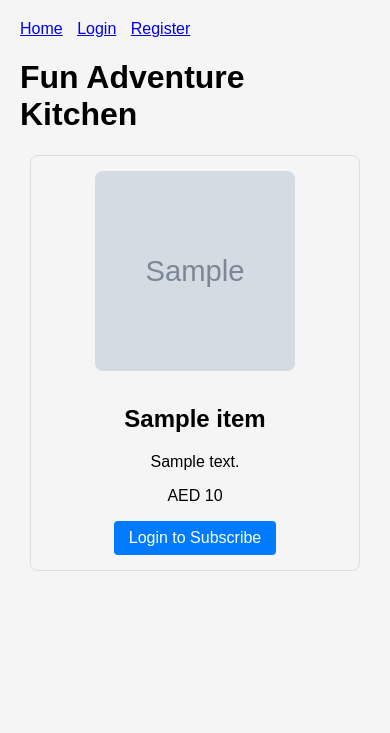
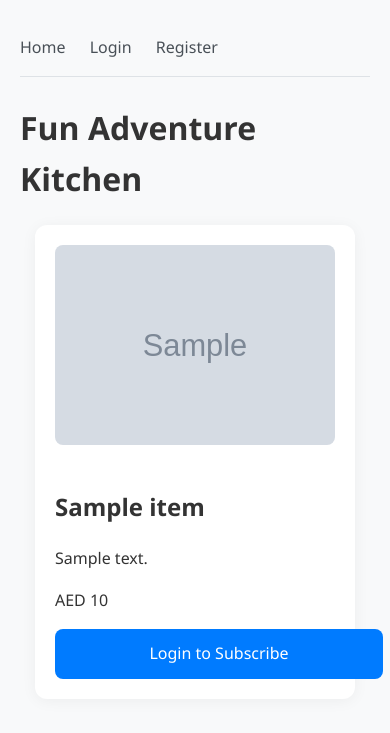
Before and after one commit to adeelrehman77/django_kitchen, a Django app: template main/templates/main/home.html in a window 390 px wide. Shown: the top 733 px of the page. Run offline with Django 5.2, Linux system fonts and the light colour scheme; the template is opened without the code that fills it: most values are stand-ins (such as "Sample title", 1, 10 or a date in 2020); grey boxes marked "Sample" are stand-in pictures.

Commit message:
Assistant checkpoint: Updated CSS with modern design and responsive layout
Assistant generated file changes:
- main/static/css/style.css: Update main CSS styles with modern design

---

User prompt:

update the webview

```diff
--- a/main/static/css/style.css
+++ b/main/static/css/style.css
@@ -1,127 +1,120 @@
 
+/* Base styles */
 body {
-    font-family: Arial, sans-serif;
+    font-family: 'Segoe UI', Tahoma, Geneva, Verdana, sans-serif;
     margin: 0;
     padding: 20px;
-    background-color: #f5f5f5;
+    background-color: #f8f9fa;
+    color: #333;
+    line-height: 1.6;
 }
 
+/* Dashboard Layout */
 .dashboard {
     max-width: 1200px;
     margin: 0 auto;
+    padding: 20px;
 }
 
 .dashboard-header {
     margin-bottom: 30px;
-    padding: 20px;
+    padding: 25px;
     background: white;
-    border-radius: 8px;
-    box-shadow: 0 2px 4px rgba(0,0,0,0.1);
+    border-radius: 12px;
+    box-shadow: 0 2px 15px rgba(0,0,0,0.05);
 }
 
 .dashboard-grid {
     display: grid;
-    grid-template-columns: 300px 1fr;
-    gap: 20px;
+    grid-template-columns: repeat(auto-fit, minmax(300px, 1fr));
+    gap: 25px;
 }
 
+/* Cards */
 .dashboard-card {
     background: white;
-    padding: 20px;
-    border-radius: 8px;
-    box-shadow: 0 2px 4px rgba(0,0,0,0.1);
+    padding: 25px;
+    border-radius: 12px;
+    box-shadow: 0 2px 15px rgba(0,0,0,0.05);
+    transition: transform 0.2s;
 }
 
-.notification-item {
-    padding: 10px;
-    border-bottom: 1px solid #eee;
+.dashboard-card:hover {
+    transform: translateY(-2px);
 }
 
-.notification-item.unread {
-    background: #f0f7ff;
+/* Items */
+.item-card {
+    background: white;
+    border: none;
+    padding: 20px;
+    margin: 15px;
+    border-radius: 12px;
+    box-shadow: 0 2px 15px rgba(0,0,0,0.05);
+    transition: transform 0.2s;
 }
 
-.subscription-item {
-    padding: 15px;
-    margin-bottom: 20px;
-    border: 1px solid #eee;
-    border-radius: 6px;
+.item-card:hover {
+    transform: translateY(-2px);
 }
 
-.subscription-details {
-    margin: 10px 0;
+.item-image {
+    width: 100%;
+    height: 200px;
+    object-fit: cover;
+    border-radius: 8px;
+    margin-bottom: 15px;
 }
 
-.status-grid {
-    display: grid;
-    grid-template-columns: repeat(auto-fill, minmax(100px, 1fr));
-    gap: 10px;
-    margin-top: 10px;
-}
-
-.status-item {
-    padding: 8px;
-    border-radius: 4px;
-    text-align: center;
-}
-
-.status-pending {
-    background: #fff3cd;
-}
-
-.status-delivered {
-    background: #d4edda;
-}
-
-.status-cancelled {
-    background: #f8d7da;
-}
-
+/* Buttons */
 .btn {
     display: inline-block;
-    padding: 10px 20px;
+    padding: 12px 24px;
     background: #007bff;
     color: white;
     text-decoration: none;
-    border-radius: 4px;
-    transition: background 0.3s;
+    border-radius: 8px;
+    border: none;
+    cursor: pointer;
+    transition: background 0.3s, transform 0.2s;
+    font-weight: 500;
 }
 
 .btn:hover {
     background: #0056b3;
+    transform: translateY(-1px);
 }
 
-.subscription-report {
-    padding: 20px;
+.btn-export {
+    background-color: #28a745;
 }
 
-.filter-form {
-    margin-bottom: 20px;
-    display: flex;
-    gap: 10px;
+.btn-export:hover {
+    background-color: #218838;
 }
 
-.filter-form select {
-    padding: 8px;
-    border-radius: 4px;
-    border: 1px solid #ddd;
-}
-
+/* Tables */
 .report-table {
     width: 100%;
-    border-collapse: collapse;
-    margin-top: 20px;
+    border-collapse: separate;
+    border-spacing: 0;
+    margin-top: 25px;
 }
 
 .report-table th,
 .report-table td {
-    padding: 12px;
-    border: 1px solid #ddd;
+    padding: 15px;
+    border: 1px solid #e9ecef;
     text-align: left;
 }
 
 .report-table th {
-    background-color: #f5f5f5;
+    background-color: #f8f9fa;
+    font-weight: 600;
+}
+
+.report-table tr:hover {
+    background-color: #f8f9fa;
 }
 
 .report-table tr.expired {
@@ -149,88 +161,37 @@ body {
     color: #155724;
 }
 
-.delivery-stats small {
-    display: block;
-    margin-top: 5px;
-    color: #666;
-}
-
-.delivery-stats .stat {
-    min-width: 24px;
-    text-align: center;
-    background: #e9ecef;
-    padding: 3px 8px;
-    border-radius: 12px;
-}
-
-.btn-export {
-    background-color: #28a745;
-    color: white;
-    text-decoration: none;
-    padding: 8px 16px;
-    border-radius: 4px;
-    display: inline-block;
-}
-
-.btn-export:hover {
-    background-color: #218838;
-    color: white;
-}
-
+/* Navigation */
 nav {
-    margin-bottom: 20px;
+    margin-bottom: 25px;
+    padding: 15px 0;
+    border-bottom: 1px solid #dee2e6;
 }
 
 nav a {
-    margin-right: 10px;
+    margin-right: 20px;
+    color: #495057;
+    text-decoration: none;
+    font-weight: 500;
 }
 
-.form-group {
-    margin-bottom: 15px;
+nav a:hover {
+    color: #007bff;
 }
 
-.btn {
-    padding: 8px 15px;
-    background-color: #007bff;
-    color: white;
-    border: none;
-    cursor: pointer;
+/* Responsive adjustments */
+@media (max-width: 768px) {
+    .dashboard-grid {
+        grid-template-columns: 1fr;
+    }
+
+    .filter-form {
+        flex-direction: column;
+        align-items: stretch;
+    }
+
+    .btn {
+        width: 100%;
+        text-align: center;
+    }
 }
-.item-image {
-    width: 200px;
-    height: 200px;
-    object-fit: cover;
-    border-radius: 8px;
-    margin-bottom: 10px;
-}
-
-.item-card {
-    border: 1px solid #ddd;
-    padding: 15px;
-    margin: 10px;
-    border-radius: 8px;
-    text-align: center;
-}
-.subscription-report {
-    padding: 20px;
-}
-
-.report-table {
-    width: 100%;
-    border-collapse: collapse;
-    margin-top: 20px;
-}
-
-.report-table th, .report-table td {
-    border: 1px solid #ddd;
-    padding: 8px;
-    text-align: left;
-}
-
-.report-table th {
-    background-color: #f4f4f4;
-}
-
-.report-table tr:nth-child(even) {
-    background-color: #f9f9f9;
-}
```
Also changed, not shown: other parts of main/static/css/style.css (+23 -4 lines).
